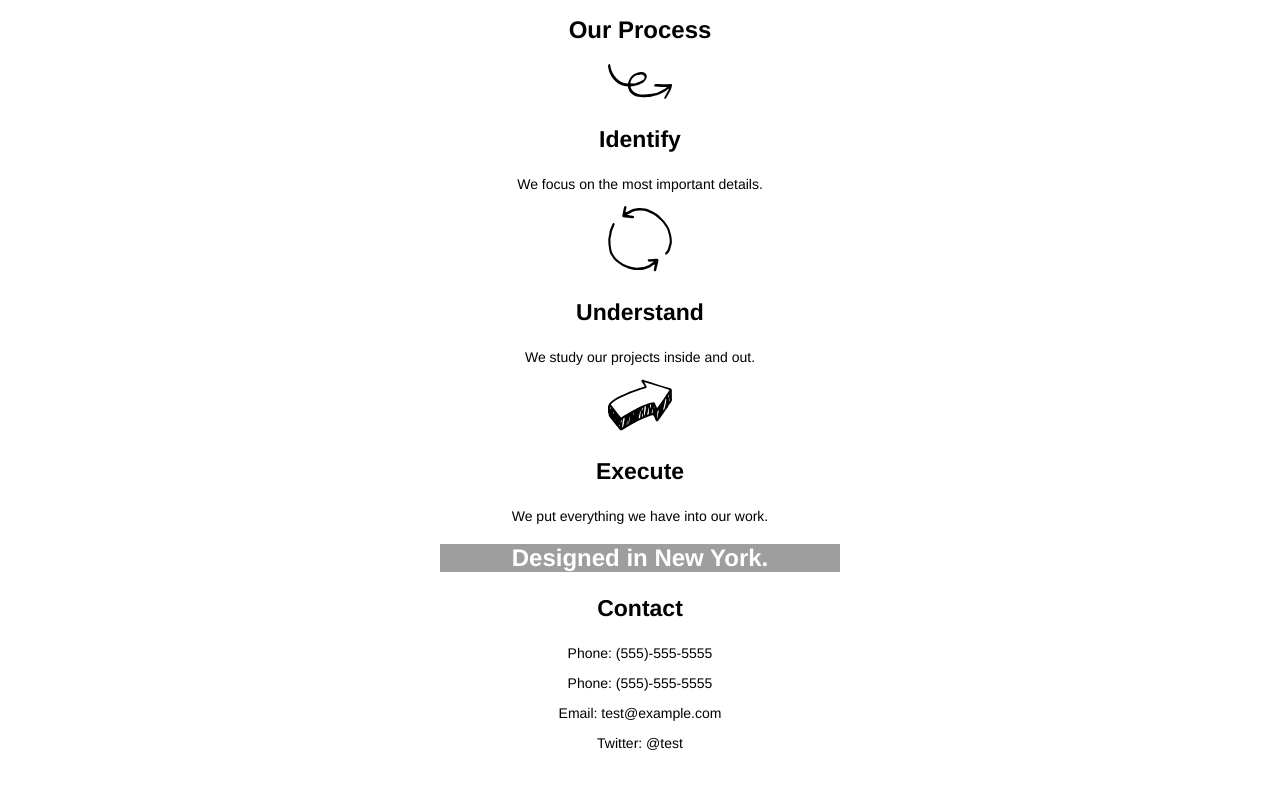
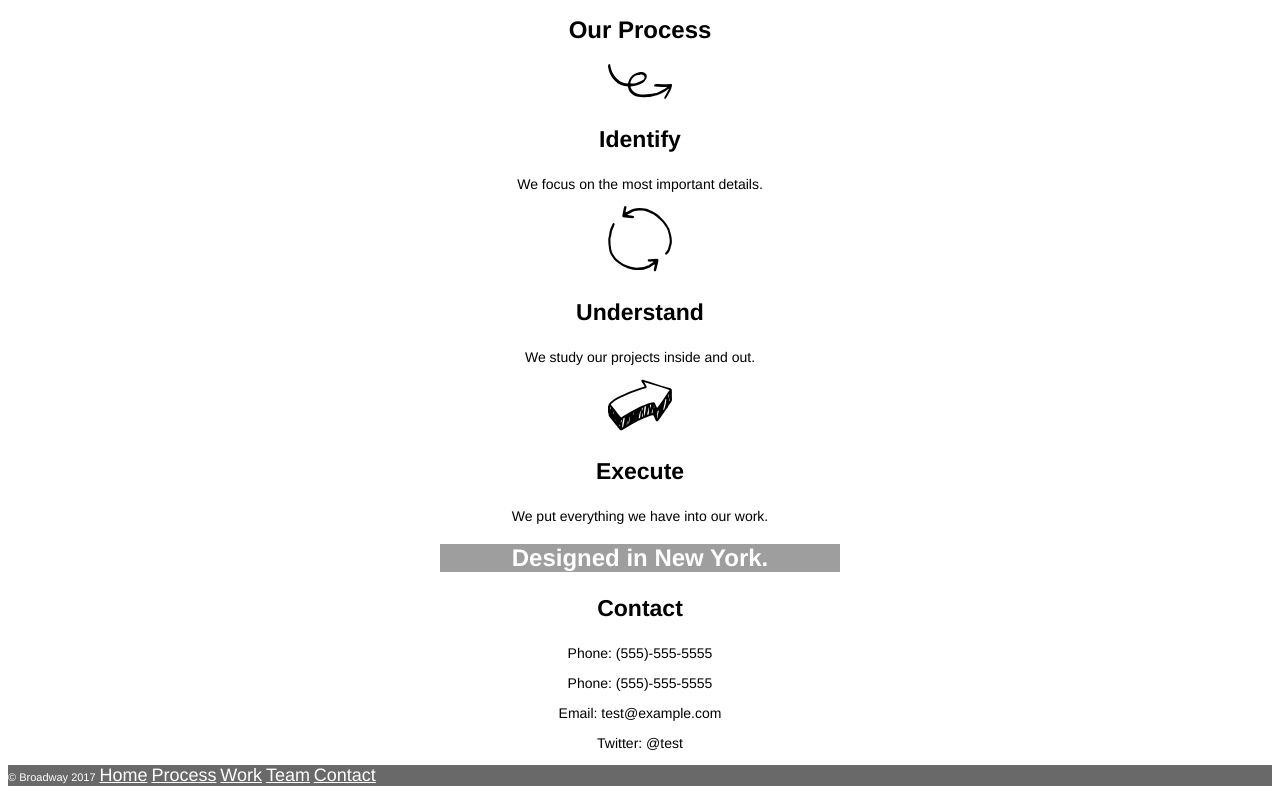
Before and after one commit to dmsi12/broadway, a plain HTML site: page index.html in a window 1280 px wide. Shown: the part 367-1167 px from the top of the page. Before the commit the page ends 1132 px from the top, so only its background shows below. Drawn offline with Linux system fonts and the light colour scheme; grey boxes are pictures that could not be loaded.

Commit message:
Final product

```diff
--- a/index.html
+++ b/index.html
@@ -9,7 +9,7 @@
   <header>
     <h1>Broadway Design<h1>
   </header>
-  <!-- <p>
+  <!-- <p>  TEST NAV LINKS
     <a class="navlink" href="#home">Home</a>
   </p>
   <p>
@@ -58,6 +58,11 @@
    <p>Phone: (555)-555-5555</p>
    <p>Email: test@example.com</p>
   <p>Twitter: @test</p>
-  <div>
+</div>
+<div class="footer">
+  <p style="text-align: left;"><span id="copyright">&copy; Broadway 2017</span>
+  <a href="#home">Home</a>&nbsp;<a href="#process">Process</a>&nbsp;<a href="#work">Work</a>&nbsp;<a href="#team">Team</a>&nbsp;<a href="#contact">Contact</a>
+  </p>
+</div>
 </body>
 </html>
--- a/resources/css/style.css
+++ b/resources/css/style.css
@@ -42,3 +42,13 @@ h3 {
 .contact  p{
   font-size: 14px;
 }
+
+.footer {
+  background-color: dimgray;
+  color: white;
+
+}
+
+#copyright {
+  font-size: 11px;
+}
```
